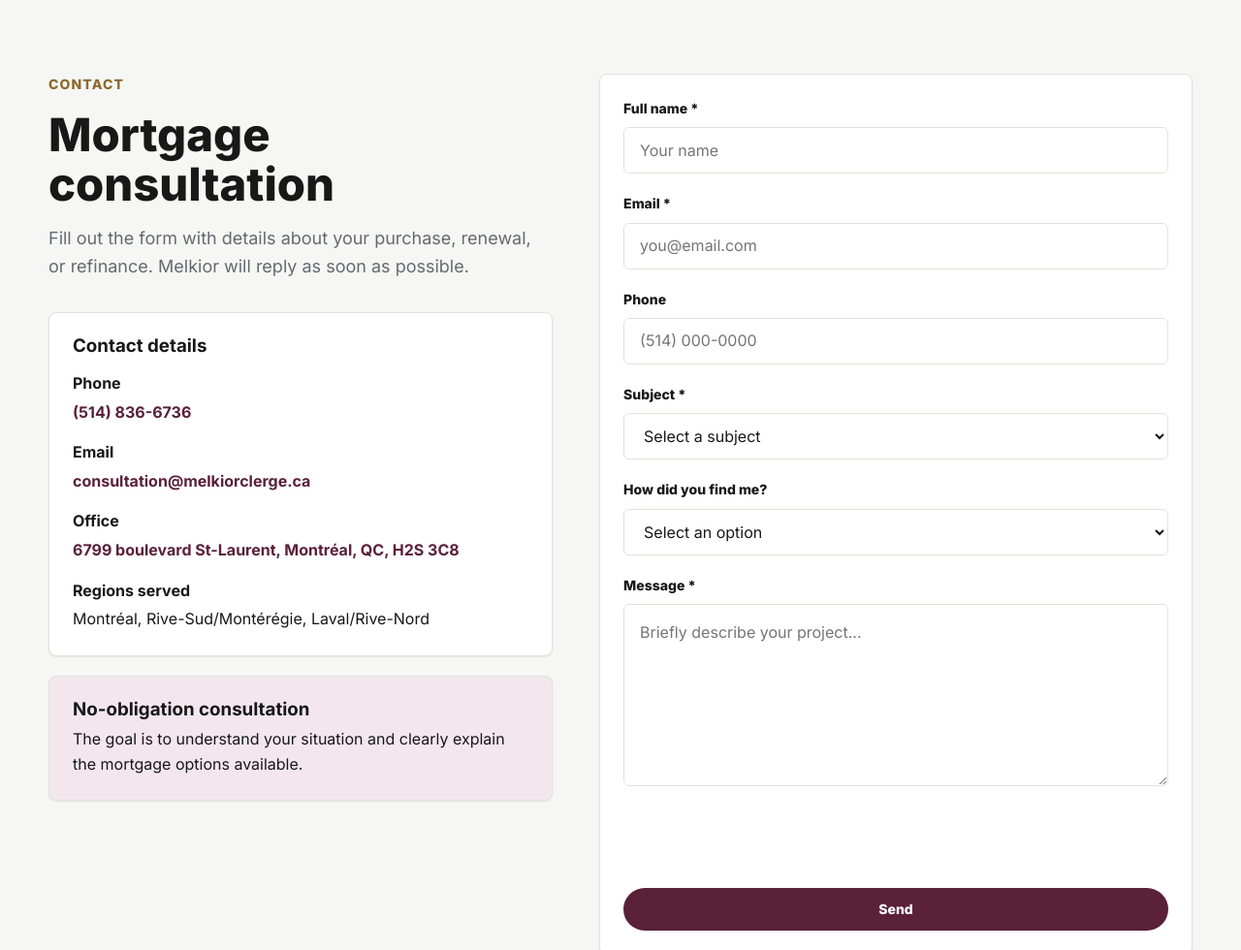
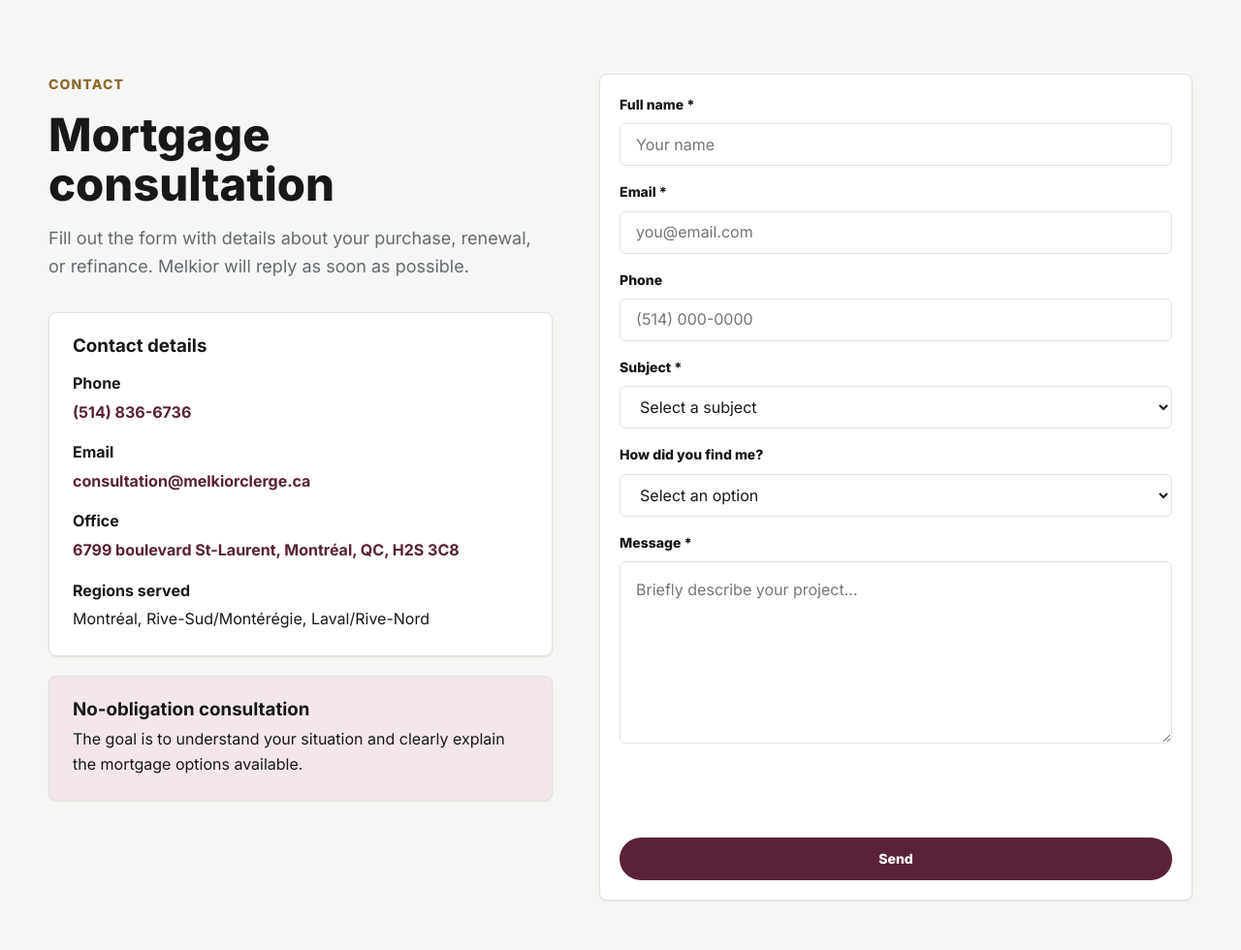
Before and after one commit to mclerge01/website-melkior, a website: page en/index.html in a window 1280 px wide. Shown: the part 4360-5340 px from the top of the page at 97% size. Drawn offline with Linux system fonts and the light colour scheme.

Commit message:
Balance contact form height

```diff
--- a/styles.css
+++ b/styles.css
@@ -141,7 +141,9 @@ p {
   --hero-min-h: min(100svh, 760px);
   --card-radius: 0.5rem;
   --input-height: 3rem;
+  --input-height-compact: 2.75rem;
   --textarea-min-h: 8rem;
+  --textarea-min-h-compact: 6.5rem;
   --rounded-sm: 0.25rem;
   --rounded: 0.375rem;
   --rounded-lg: 0.5rem;
@@ -1018,6 +1020,20 @@ p {
     align-items: start;
   }
 
+  .contact-form {
+    gap: var(--space-4);
+    padding: var(--space-5);
+  }
+
+  .contact-form .input,
+  .contact-form .select {
+    min-height: var(--input-height-compact);
+  }
+
+  .contact-form .textarea {
+    min-height: var(--textarea-min-h-compact);
+  }
+
   .about-grid {
     grid-template-columns: minmax(20rem, 0.8fr) minmax(0, 1.2fr);
   }
```
